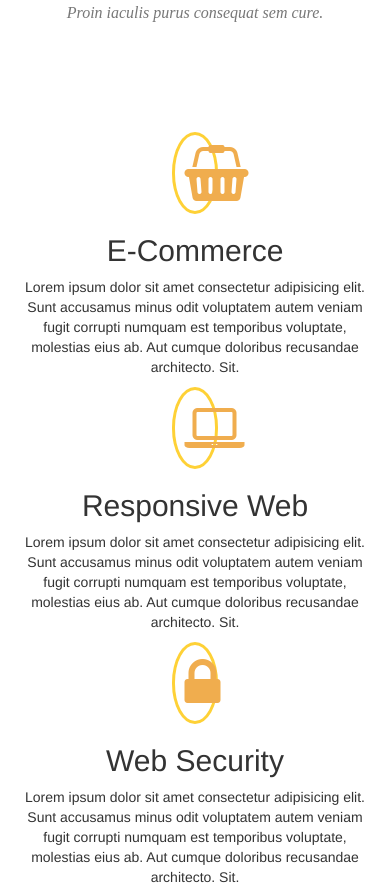
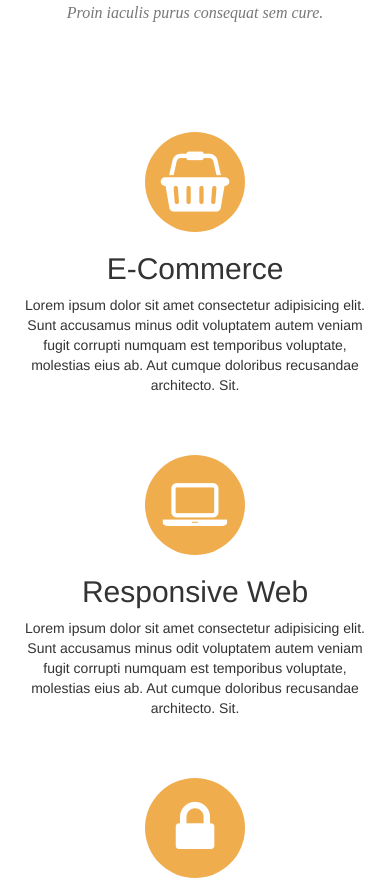
Before and after one commit to dawidbar/Website, a website: page index.html in a window 390 px wide. Shown: the part 760-1650 px from the top of the page. Drawn offline with nearby package versions, Linux system fonts and the light colour scheme.

Commit message:
Update index and scss

```diff
--- a/index.html
+++ b/index.html
@@ -17,8 +17,7 @@
     <nav class="navbar navbar-fixed-top navig">
         <div class="container">
             <div class="navbar-header">
-                <button type="button" class="navbar-toggle collapsed" data-toggle="collapse" data-target="#bs-example-navbar-collapse-1"
-                    aria-expanded="false">
+                <button type="button" class="navbar-toggle collapsed" data-toggle="collapse" data-target="#bs-example-navbar-collapse-1" aria-expanded="false">
                     <span class="sr-only">Toggle navigation</span>
                     <span class="icon-bar"></span>
                     <span class="icon-bar"></span>
@@ -57,14 +56,13 @@
             <button type="button" class="btn btn-warning btn-lg center-block btnjumb" href="#">Więcej</button>
         </div>
     </div>
-    </div>
     <div class="container services" id="1">
         <h1 class="title_services">Usługi</h1>
         <h1 class="sub_title">Proin iaculis purus consequat sem cure.</h1>
         <div class="row">
             <div class="col-md-4">
                 <div class="circle">
-                    <i class="fa fa-shopping-basket fa-4x"></i>
+                    <i class="fa fa-shopping-basket fa-4x icon"></i>
                 </div>
                 <h2>E-Commerce</h2>
                 <p>Lorem ipsum dolor sit amet consectetur adipisicing elit. Sunt accusamus minus odit voluptatem autem
@@ -73,7 +71,7 @@
             </div>
             <div class="col-md-4">
                 <div class="circle">
-                    <i class="fa fa-laptop fa-4x"></i>
+                    <i class="fa fa-laptop fa-4x icon"></i>
                 </div>
                 <h2>Responsive Web</h2>
                 <p>Lorem ipsum dolor sit amet consectetur adipisicing elit. Sunt accusamus minus odit voluptatem autem
@@ -82,7 +80,7 @@
             </div>
             <div class="col-md-4">
                 <div class="circle">
-                    <i class="fa fa-lock fa-4x"></i>
+                    <i class="fa fa-lock fa-4x icon"></i>
                 </div>
                 <h2>Web Security</h2>
                 <p>Lorem ipsum dolor sit amet consectetur adipisicing elit. Sunt accusamus minus odit voluptatem autem
@@ -250,14 +248,13 @@
                     <img src="images/Envato.png" alt="image">
                 </div>
                 <div class="col-md-3">
-                    <img src="images/Microlancer copy.png" alt="image">
+                    <img src="images/Microlancer.png" alt="image">
                 </div>
                 <div class="col-md-3">
                     <img src="images/Tuts+.png" alt="image">
                 </div>
                 <div class="col-md-3">
                     <img src="images/WordPress.png" alt="image">
-                </div>
                 </div>
             </div>
         </div>
--- a/sass/style.scss
+++ b/sass/style.scss
@@ -1,6 +1,7 @@
 .jumbotron {
     background-image:linear-gradient( rgba(0, 0, 0, 0.7), rgba(0, 0, 0, 0.7)), url(../../images/jumbotron.png);
     background-size: cover;
+    background-position: center center;
     height: 600px;
     display: flex;
     align-items: center;
@@ -62,20 +63,30 @@
         text-align: center;
         padding-bottom: 100px;
     }
-    i {
-        color: #f0ad4e;
+    .icon {
+        color: white;
+        line-height: 100px;
+    }
+    p {
+        padding-bottom: 50px;
     }
     .circle {
-        border-style: solid;
-        border-width: 3px;
-        border-color: rgb(254, 209, 54);
+        width: 100px;
+        height: 100px;
+        border: 0;
+        background-color: #f0ad4e;
         border-radius: 50%;
-        background-color: rgb(255, 255, 255);
-        width: 25%;
-        margin: 0 auto;
-        padding: 10px;
-      }
-
+        cursor: pointer;
+        font-size: 15px;
+        transition: ease-in-out .3s;
+        margin: auto;
+        &:hover {
+            i {
+            transform: scale(1.10);
+            color: white;
+            }
+        }
+    }
 }
 .portfolio {
     @extend .services;
@@ -271,20 +282,6 @@
         padding-top: 10px;
     }
 }
-@media (max-width: 1199.98px) {
-    .services {
-        .circle {
-            width: 30%
-        }
-    }
-}
-@media (max-width: 991.98px) {
-    .services {
-        .circle {
-            width: 13%
-        }
-    }
-}
 @media (max-width: 767.98px) {
     .about {
         .row {
```
Also changed, not shown: package.json (+7 -9 lines), css/style.css, images/Microlancer.png (renamed from images/Microlancer copy.png), 2 other files.
